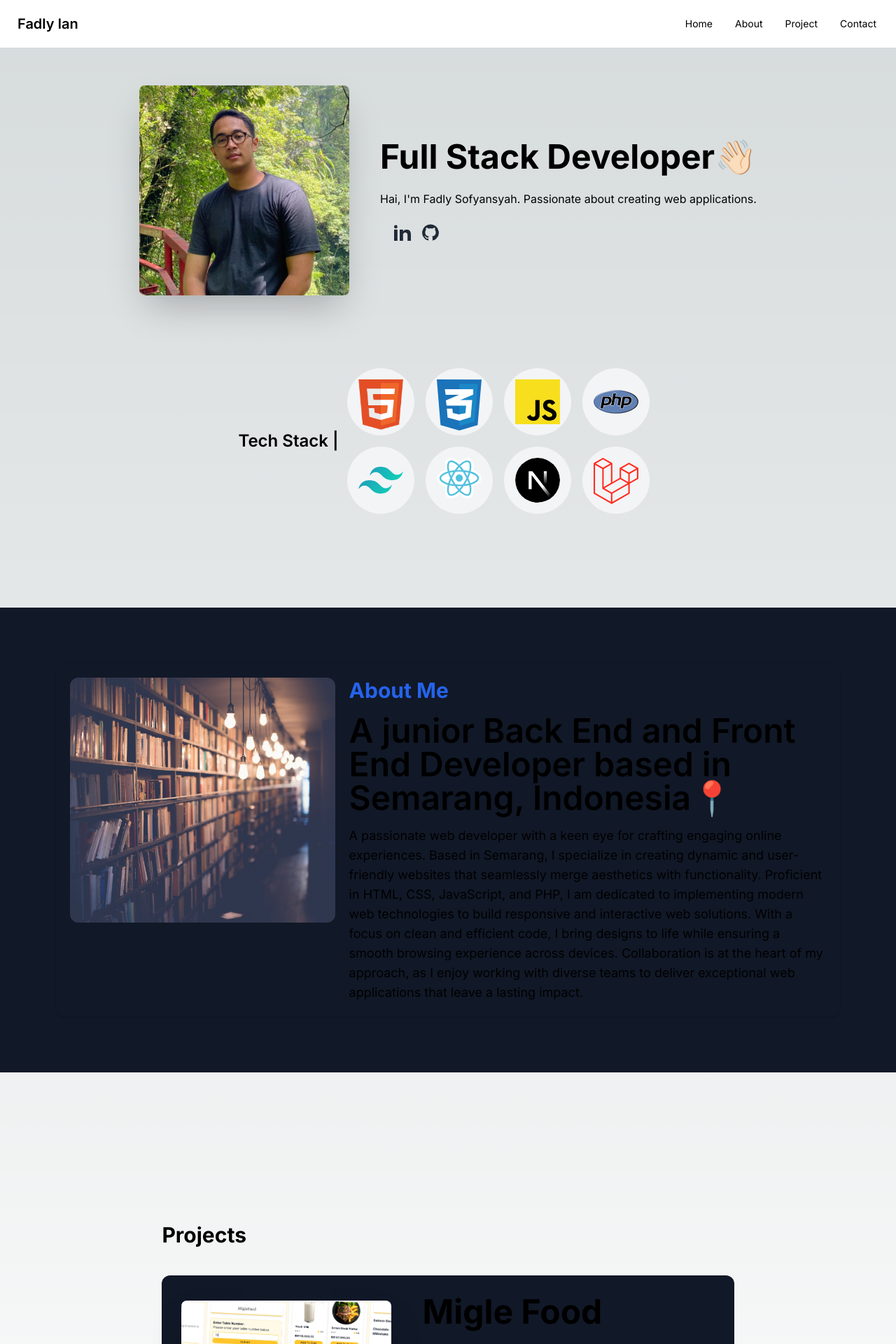
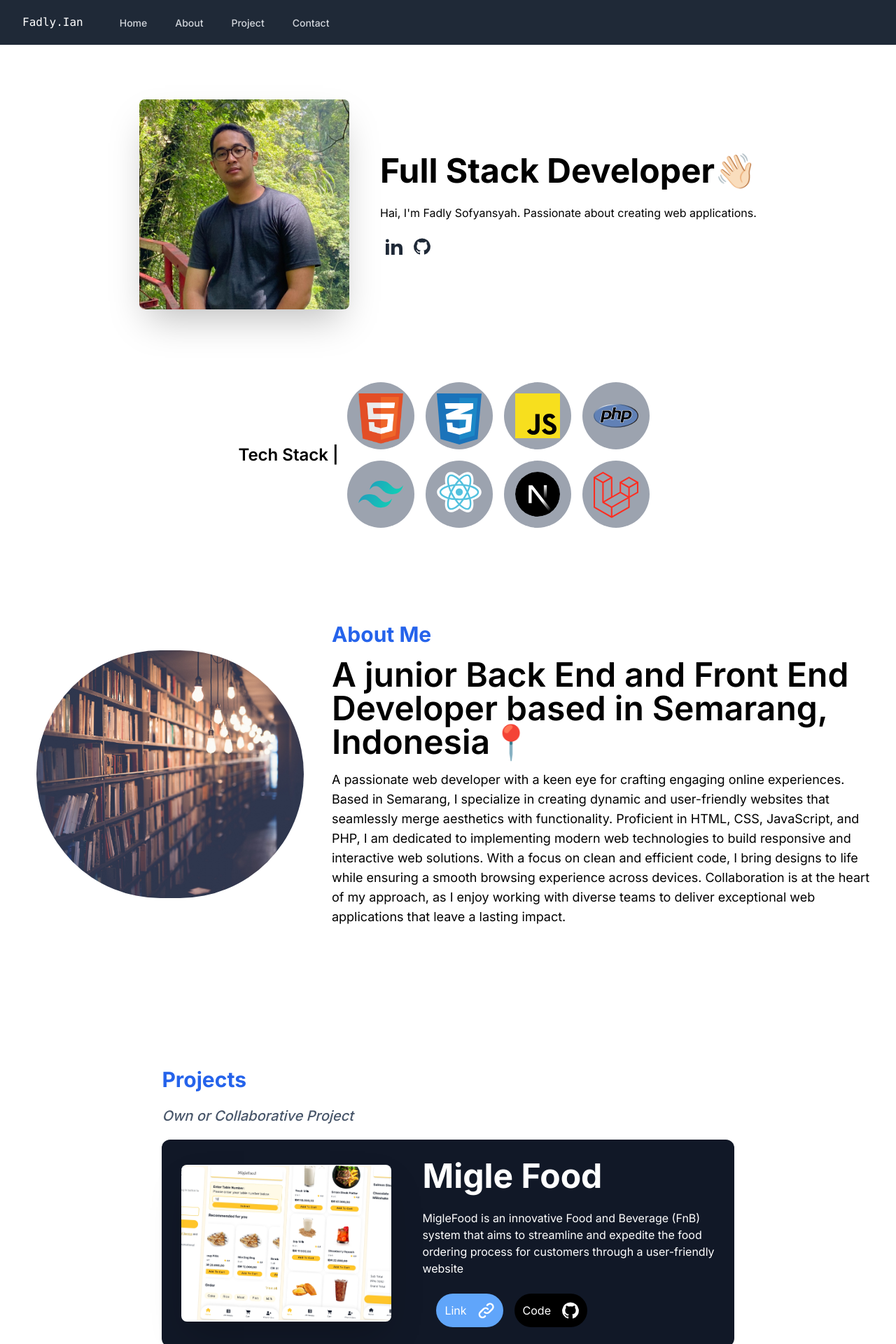
Before and after one commit to fadlyian/portfolio-nextjs, a Next.js app: page / in a window 1280 px wide. Shown: the top 1920 px of the page at 70% size. Built offline with nearby package versions, Linux system fonts and the light colour scheme.

Commit message:
editing layout

```diff
--- a/package.json
+++ b/package.json
@@ -10,12 +10,15 @@
   },
   "dependencies": {
     "@fortawesome/react-fontawesome": "^0.2.0",
+    "@headlessui/react": "^1.7.16",
+    "@heroicons/react": "^2.0.18",
     "@types/node": "20.4.10",
     "@types/react": "18.2.20",
     "@types/react-dom": "18.2.7",
     "autoprefixer": "10.4.14",
     "eslint": "8.47.0",
     "eslint-config-next": "13.4.13",
+    "headlessui": "^0.0.0",
     "next": "13.4.13",
     "postcss": "8.4.27",
     "react": "18.2.0",
--- a/src/app/about/page.tsx
+++ b/src/app/about/page.tsx
@@ -2,10 +2,10 @@ import Image from "next/image";
 
 export default function About() {
   return (
-    <section className="flex justify-center min-h-1/2 bg-gray-900 p-10">
-      <div className="rounded-xl flex flex-col md:flex-row justify-center shadow m-10 p-5 gap-5 ">
-        <div className="">
-          <Image src="/images/lib.jpg" width={500} height={500} alt="Movie" className="rounded-xl"/>
+    <section className="flex justify-center w-full">
+      <div className="rounded-xl place-items-center flex flex-col md:flex-row justify-center p-15 gap-5 ">
+        <div className="px-5">
+          <Image src="/images/lib.jpg" width={500} height={500} alt="Movie" className="rounded-full"/>
         </div>
         <div className="w-5/6 flex flex-col justify-center gap-4 ">
           <h1 className="text-3xl font-bold text-blue-600">About Me</h1>
--- a/src/app/globals.css
+++ b/src/app/globals.css
@@ -4,13 +4,13 @@
 
 :root {
   --foreground-rgb: 0, 0, 0;
-  --background-start-rgb: 214, 219, 220;
-  --background-end-rgb: 255, 255, 255;
+  --background-start-rgb: 0, 0, 0;
+  --background-end-rgb: 0, 0, 0;
 }
 
 @media (prefers-color-scheme: dark) {
   :root {
-    --foreground-rgb: 255, 255, 255;
+    --foreground-rgb: 0, 0, 0;
     --background-start-rgb: 0, 0, 0;
     --background-end-rgb: 0, 0, 0;
   }
--- a/src/app/layout.tsx
+++ b/src/app/layout.tsx
@@ -1,14 +1,33 @@
+"use client";
 import "./globals.css";
 import type { Metadata } from "next";
 import { Inter } from "next/font/google";
-import Link from "next/link";
+import { Disclosure, Menu, Transition } from "@headlessui/react";
+import { Bars3Icon, BellIcon, XMarkIcon } from "@heroicons/react/24/outline";
 
 const inter = Inter({ subsets: ["latin"] });
 
-export const metadata: Metadata = {
-  title: "Create Next App",
-  description: "Generated by create next app",
-};
+// export const metadata: Metadata = {
+//   title: "Create Next App",
+//   description: "Generated by create next app",
+// };
+
+const navigation = [
+  { name: "Home", href: "#", current: false },
+  { name: "About", href: "#", current: false },
+  { name: "Project", href: "#", current: false },
+  { name: "Contact", href: "#", current: false },
+];
+
+const userNavigation = [
+  { name: "Your Profile", href: "#" },
+  { name: "Settings", href: "#" },
+  { name: "Sign out", href: "#" },
+];
+
+function classNames(...classes: string[]) {
+  return classes.filter(Boolean).join(" ");
+}
 
 export default function RootLayout({
   children,
@@ -17,39 +36,95 @@ export default function RootLayout({
 }) {
   return (
     <html lang="en">
-      <body className={inter.className}>
-        <nav>
-          <div className="navbar bg-base-100">
-            <div className="flex-1">
-              <a className="btn btn-ghost normal-case text-xl">Fadly Ian</a>
+      <body className={inter.className} >
+        <div className="min-h-full bg-white">
+          <Disclosure as="nav" className="bg-gray-800">
+            {({ open }) => (
+              <>
+                <div className="mx-auto max-w-7xl px-4 sm:px-6 lg:px-8">
+                  <div className="flex h-16 items-center justify-between">
+                    <div className="flex items-center">
+                      <div className="flex-shrink-0">
+                        {/* <img
+                          className="h-8 w-8"
+                          src="logo.png"
+                          alt="Your Company"
+                        /> */}
+                        <p className="font-mono text-white">Fadly.Ian</p>
+                      </div>
+                      <div className="hidden md:block">
+                        <div className="ml-10 items-baseline space-x-4">
+                          {navigation.map((item) => (
+                            <a
+                              key={item.name}
+                              href={item.href}
+                              className={classNames(
+                                item.current
+                                  ? "bg-gray-900 text-white"
+                                  : "text-gray-300 hover:bg-gray-700 hover:text-white",
+                                "rounded-md px-3 py-2 text-sm font-medium"
+                              )}
+                              aria-current={item.current ? "page" : undefined}
+                            >
+                              {item.name}
+                            </a>
+                          ))}
+                        </div>
+                      </div>
+                    </div>
+
+                    <div className="-mr-2 flex md:hidden">
+                      {/* Mobile menu button */}
+                      <Disclosure.Button className="relative inline-flex items-center justify-center rounded-md bg-gray-800 p-2 text-gray-400 hover:bg-gray-700 hover:text-white focus:outline-none focus:ring-2 focus:ring-white focus:ring-offset-2 focus:ring-offset-gray-800">
+                        <span className="absolute -inset-0.5" />
+                        <span className="sr-only">Open main menu</span>
+                        {open ? (
+                          <XMarkIcon
+                            className="block h-6 w-6"
+                            aria-hidden="true"
+                          />
+                        ) : (
+                          <Bars3Icon
+                            className="block h-6 w-6"
+                            aria-hidden="true"
+                          />
+                        )}
+                      </Disclosure.Button>
+                    </div>
+                  </div>
+                </div>
+
+                <Disclosure.Panel className="md:hidden">
+                  <div className="space-y-1 px-2 pb-3 pt-2 sm:px-3">
+                    {navigation.map((item) => (
+                      <Disclosure.Button
+                        key={item.name}
+                        as="a"
+                        href={item.href}
+                        className={classNames(
+                          item.current
+                            ? "bg-gray-900 text-white"
+                            : "text-gray-300 hover:bg-gray-700 hover:text-white",
+                          "block rounded-md px-3 py-2 text-base font-medium"
+                        )}
+                        aria-current={item.current ? "page" : undefined}
+                      >
+                        {item.name}
+                      </Disclosure.Button>
+                    ))}
+                  </div>
+                </Disclosure.Panel>
+              </>
+            )}
+          </Disclosure>
+          <main>
+            <div className="mx-auto max-w-7xl py-6 sm:px-6 lg:px-8">
+              {children}
             </div>
-            <div className="flex-none">
-              <ul className="menu menu-horizontal px-1">
-                <li>
-                  <a>Home</a>
-                </li>
-                <li>
-                  <a>About</a>
-                </li>
-                <li>
-                  <a>Project</a>
-                </li>
-                <li>
-                  <a>Contact</a>
-                </li>
-              </ul>
-            </div>
-          </div>
-        </nav>
-        {children}
+          </main>
+        </div>
 
         <footer className="footer footer-center p-10 bg-base-200 text-base-content rounded">
-          {/* <div className="grid grid-flow-col gap-4">
-            <a className="link link-hover">About us</a>
-            <a className="link link-hover">Contact</a>
-            <a className="link link-hover">Jobs</a>
-            <a className="link link-hover">Press kit</a>
-          </div> */}
           <div>
             <div className="grid grid-flow-col gap-4">
               <a
--- a/src/app/page.tsx
+++ b/src/app/page.tsx
@@ -18,13 +18,13 @@ export default function Home() {
               </p>
               {/* <button className="btn btn-primary">Get Started</button> */}
 
-              <div className="flex flex-row px-5 space-x-4 ">
+              <div className="flex flex-row px-2 space-x-4 ">
                 <a
                   href="https://www.linkedin.com/in/fadly-ian-396a43235/"
                   target="_blank"
                 >
                   <svg
-                    className="w-6 h-6 text-gray-800 dark:text-white"
+                    className="w-6 h-6 text-gray-800"
                     aria-hidden="true"
                     xmlns="http://www.w3.org/2000/svg"
                     fill="currentColor"
@@ -41,7 +41,7 @@ export default function Home() {
 
                 <a href="https://github.com/fadlyian" target="_blank">
                   <svg
-                    className="w-6 h-6 text-gray-800 dark:text-white"
+                    className="w-6 h-6 text-gray-800"
                     aria-hidden="true"
                     xmlns="http://www.w3.org/2000/svg"
                     fill="currentColor"
@@ -70,42 +70,42 @@ export default function Home() {
           <div className="flex flex-col md:flex-row justify-center items-stretch p-10 m-10 ">
             <h1 className="text-2xl font-semibold self-center">Tech Stack |</h1>
             <div className="grid grid-cols-2 md:grid-cols-4 gap-4 m-3">
-              <div className="rounded-full flex justify-center bg-gray-100 p-4">
+              <div className="rounded-full flex justify-center bg-gray-400 p-4">
                 <div className="relative h-16 w-16">
                   <img src="/icon/html.png" alt="laravel" className="object-cover w-full h-auto" />
                 </div>
               </div>
-              <div className="rounded-full flex justify-center bg-gray-100 p-4">
+              <div className="rounded-full flex justify-center bg-gray-400 p-4">
                 <div className="relative h-16 w-16">
                   <img src="/icon/css.svg" alt="laravel" className="" />
                 </div>
               </div>
-              <div className="rounded-full flex justify-center bg-gray-100 p-4">
+              <div className="rounded-full flex justify-center bg-gray-400 p-4">
                 <div className="relative h-16 w-16">
                   <img src="/icon/js.svg" alt="laravel" className="" />
                 </div>
               </div>
-              <div className="rounded-full flex justify-center bg-gray-100 p-4">
+              <div className="rounded-full flex justify-center bg-gray-400 p-4">
                 <div className="relative h-16 w-16 flex justify-center">
                   <img src="/icon/php.svg" alt="laravel" className="" />
                 </div>
               </div>
-              <div className="rounded-full flex justify-center bg-gray-100 p-4">
+              <div className="rounded-full flex justify-center bg-gray-400 p-4">
                 <div className="relative h-16 w-16 flex justify-center">
                   <img src="/icon/tailwind.svg" alt="laravel" className="" />
                 </div>
               </div>
-              <div className="rounded-full flex justify-center bg-gray-100 p-4">
+              <div className="rounded-full flex justify-center bg-gray-400 p-4">
                 <div className="relative h-16 w-16">
                   <img src="/icon/react.svg" alt="laravel" className="" />
                 </div>
               </div>
-              <div className="rounded-full flex justify-center bg-gray-100 p-4">
+              <div className="rounded-full flex justify-center bg-gray-400 p-4">
                 <div className="relative h-16 w-16">
                   <img src="/icon/next.svg" alt="laravel" className="" />
                 </div>
               </div>
-              <div className="rounded-full flex justify-center bg-gray-100 p-4">
+              <div className="rounded-full flex justify-center bg-gray-400 p-4">
                 <div className="relative h-16 w-16">
                   <img src="/icon/laravel.svg" alt="laravel" className="" />
                 </div>
--- a/src/app/project/page.tsx
+++ b/src/app/project/page.tsx
@@ -3,9 +3,9 @@ import Image from "next/image";
 export default function Project() {
   return (
     <section className="flex justify-center items-center min-h-screen">
-      <div className="flex flex-col gap-5">
-        <h1 className="text-3xl font-bold text-white-600">Projects</h1>
-        <p></p>
+      <div className="flex flex-col gap-5 p-5">
+        <h1 className="text-3xl font-bold text-blue-600">Projects</h1>
+        <p className="text-xl font-medium italic text-slate-600">Own or Collaborative Project</p>
         <div className="flex justify-center flex-col lg:flex-row bg-gray-900 rounded-xl p-4">
           <div className="m-3 flex">
             <Image
@@ -17,8 +17,8 @@ export default function Project() {
             />
           </div>
           <div className="m-3 lg:ml-8 flex justify-center flex-col">
-            <h1 className="text-5xl font-bold">Migle Food </h1>
-            <p className="py-6 text-white-400/25">
+            <h1 className="text-5xl text-white font-bold">Migle Food </h1>
+            <p className="py-6 text-white">
               MigleFood is an innovative Food and Beverage (FnB) <br />
               system that aims to streamline and expedite the food <br />
               ordering process for customers through a user-friendly
@@ -31,11 +31,11 @@ export default function Project() {
               <a
                 href="https://miglefood.my.id/"
                 target="_blank"
-                className="flex flex-row gap-4 bg-blue-400 rounded-full p-3"
+                className="flex flex-row text-white gap-4 bg-blue-400 rounded-full p-3"
               >
                 Link
                 <svg
-                  className="w-6 h-6 text-gray-800 dark:text-white"
+                  className="w-6 h-6 text-white"
                   aria-hidden="true"
                   xmlns="http://www.w3.org/2000/svg"
                   fill="none"
@@ -54,11 +54,11 @@ export default function Project() {
               <a
                 href="https://github.com/fadlyian/miglefood"
                 target="_blank"
-                className="flex flex-row gap-4 bg-black rounded-full p-3"
+                className="flex flex-row text-white gap-4 bg-black rounded-full p-3"
               >
                 <p>Code </p>
                 <svg
-                  className="w-6 h-6 text-gray-800 dark:text-white"
+                  className="w-6 h-6 text-white"
                   aria-hidden="true"
                   xmlns="http://www.w3.org/2000/svg"
                   fill="currentColor"
```
Also changed, not shown: 1 other file (tests, documents, lock files or other folders).
